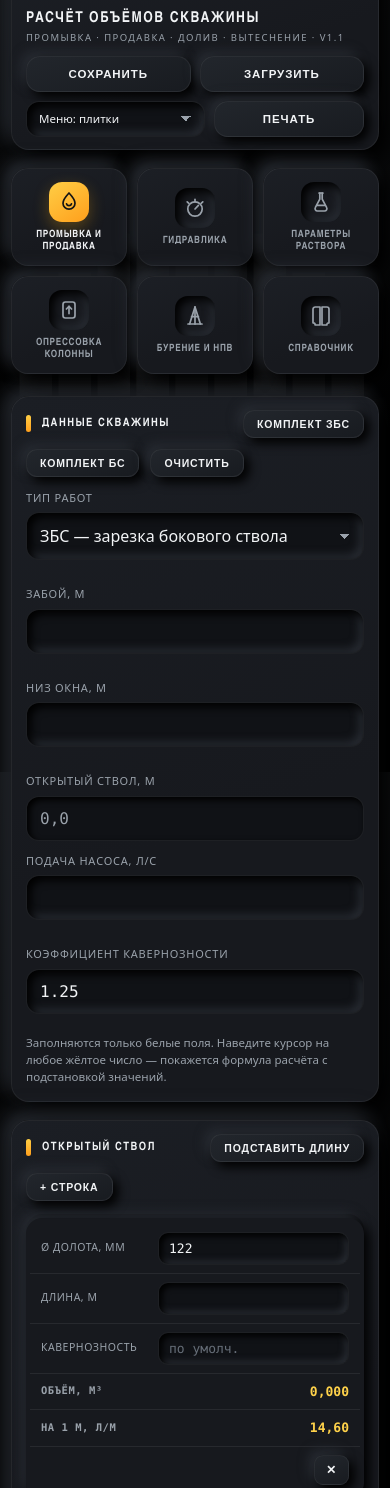
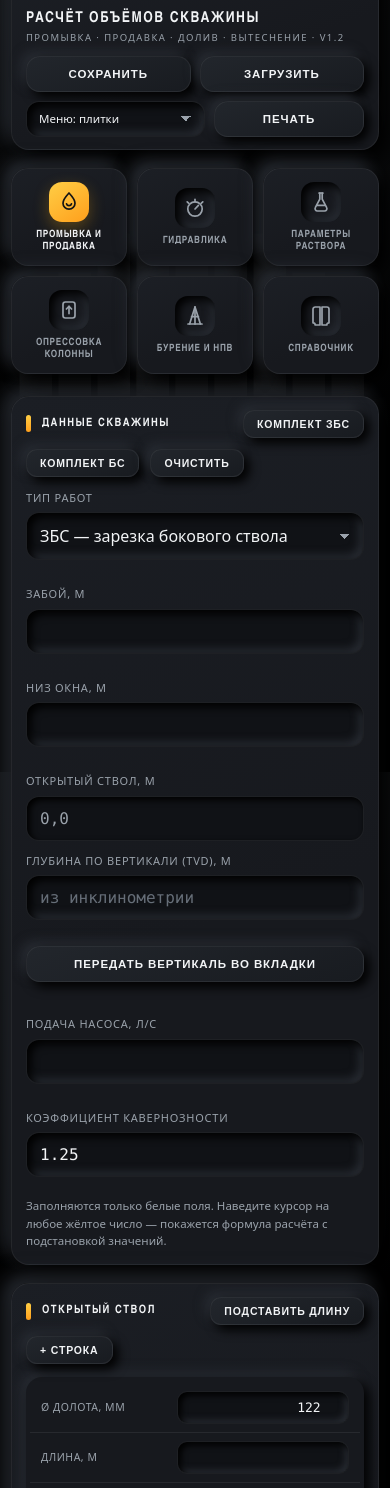
Before and after one commit to supervisor-ung/well-calc, a plain HTML site: page index.html in a window 390 px wide. Shown: the part 72-1560 px from the top of the page. Drawn offline with Linux system fonts and the light colour scheme.

Commit message:
Add files via upload

```diff
--- a/index.html
+++ b/index.html
@@ -245,19 +245,25 @@ input.bad,select.bad{box-shadow:inset 4px 4px 9px var(--sh-d),inset -4px -4px 9p
   .big .n{font-size:21px}
   #schemaScroll{overflow-x:auto;-webkit-overflow-scrolling:touch}
   #schema{min-width:560px}
-  .tscroll{overflow:visible;padding:0;box-shadow:none}
-  table.cards{min-width:0;width:100%}
+  .tscroll{overflow-x:auto;-webkit-overflow-scrolling:touch;padding:6px;border-radius:14px}
+  .tscroll:has(table.cards){overflow:visible;padding:0;box-shadow:none;background:transparent}
+  table{min-width:520px}
+  table.cards{min-width:0!important;width:100%;border-spacing:0}
   table.cards thead{display:none}
   table.cards tbody,table.cards tfoot{display:block}
   table.cards tr{display:block;border-radius:16px;margin-bottom:12px;padding:6px 4px;background:var(--panel);
     box-shadow:5px 5px 12px var(--sh-d),-5px -5px 12px var(--sh-l)}
-  table.cards td{display:flex;align-items:center;justify-content:space-between;gap:10px;
-    border:0;border-bottom:1px solid var(--line);text-align:right;padding:8px 11px;border-radius:0!important}
+  table.cards td{display:flex;align-items:center;justify-content:space-between;gap:8px;
+    border:0;border-bottom:1px solid var(--line);text-align:right;padding:8px 11px;border-radius:0!important;
+    min-width:0;overflow-wrap:anywhere}
   table.cards td:last-child{border-bottom:0}
   table.cards td::before{content:attr(data-l);color:var(--muted);font-size:10.5px;text-transform:uppercase;
-    letter-spacing:.05em;text-align:left;flex:1 1 45%}
+    letter-spacing:.05em;text-align:left;flex:0 1 auto;min-width:0}
   table.cards td:empty{display:none}
-  table.cards td input,table.cards td select{flex:1 1 52%;width:auto}
+  table.cards td input,table.cards td select{flex:0 1 56%;width:auto;min-width:90px;text-align:right}
+  table.cards td.calc,table.cards td.dim{font-size:13.5px;white-space:nowrap}
+  .res .k{padding-right:8px}
+  .big div{padding:13px 14px}
   table.cards td.act{justify-content:flex-end}
   table.cards tfoot tr{background:var(--panel2)}
 }
@@ -300,7 +306,7 @@ input.bad,select.bad{box-shadow:inset 4px 4px 9px var(--sh-d),inset -4px -4px 9p
   </svg>
   <div>
     <h1>Расчёт объёмов скважины</h1>
-    <div class="sub">Промывка · продавка · долив · вытеснение · v1.1</div>
+    <div class="sub">Промывка · продавка · долив · вытеснение · v1.2</div>
   </div>
   <div class="spacer"></div>
   <div class="hbtns">
@@ -344,6 +350,16 @@ input.bad,select.bad{box-shadow:inset 4px 4px 9px var(--sh-d),inset -4px -4px 9p
         <label class="f"><span>Забой, м</span><input id="zaboy" value="" inputmode="decimal" oninput="safeCalc()"></label>
         <label class="f"><span id="lblBash">Низ окна, м</span><input id="bashmak" value="" inputmode="decimal" oninput="safeCalc()"></label>
         <label class="f"><span>Открытый ствол, м</span><input id="ostvol" readonly></label>
+      </div>
+      <div class="grid3">
+        <label class="f"><span>Глубина по вертикали (TVD), м</span>
+          <input id="tvd" inputmode="decimal" placeholder="из инклинометрии" oninput="safeCalc()"></label>
+        <div class="f" style="display:flex;align-items:flex-end;padding-bottom:10px">
+          <button class="btn" onclick="pushTvd()" style="width:100%">Передать вертикаль во вкладки</button>
+        </div>
+        <div class="f" style="display:flex;align-items:flex-end;padding-bottom:10px">
+          <span class="hint" id="tvdInfo" style="margin:0"></span>
+        </div>
       </div>
       <div class="grid3">
         <label class="f"><span>Подача насоса, л/с</span><input id="podacha" value="" inputmode="decimal" oninput="safeCalc()"></label>
@@ -1533,6 +1549,9 @@ function validate(d){
   mark('podacha',$('podacha').value!==''&&!(d.Q>0));
   if(d.zab>0&&d.bash>d.zab)errs.push('глубина низа окна / башмака больше забоя');
   if(d.zab>0&&d.toolL>d.zab)errs.push('длина инструмента больше забоя');
+  const tv=num($('tvd').value);
+  if(tv>0&&d.zab>0&&tv>d.zab+0.5)errs.push('вертикаль больше глубины по стволу');
+  $('tvd').classList.toggle('bad',tv>0&&d.zab>0&&tv>d.zab+0.5);
   if(d.bash>0&&d.sLc>d.bash+0.5)errs.push('длина инструмента в колонне больше глубины низа окна / башмака');
   if(d.os>0&&d.sLo>d.os+0.5)errs.push('длина инструмента в открытом стволе больше длины открытого ствола');
   $('tblTool').querySelectorAll('tbody tr').forEach(tr=>{
@@ -1547,6 +1566,18 @@ function validate(d){
   else{pb.disabled=false;pb.title='';}
   const box=$('valWarn');
   if(box)box.innerHTML=errs.length?'<div class="warn err">Проверьте данные: '+[...new Set(errs)].join('; ')+'. Печать заблокирована до исправления.</div>':'';
+}
+
+/* ======== вертикаль во вкладки ======== */
+function pushTvd(){
+  const t=num($('tvd').value);
+  if(!(t>0)){alert('Сначала впишите глубину по вертикали (TVD).');return;}
+  $('h_tvd').value=fmt(t,1);
+  $('p_h').value=fmt(t,1);
+  calcHydro();calcPress();
+  $('tvdInfo').innerHTML='Вертикаль <b style="display:inline;color:var(--yellow)">'+fmt(t,1)+
+    ' м</b> передана в гидравлику и опрессовку';
+  setTimeout(function(){$('tvdInfo').textContent='';},6000);
 }
 
 /* ======== долив и вытеснение ======== */
@@ -1790,7 +1821,7 @@ function collect(){
   const g=(tbl,f)=>[...$(tbl).querySelectorAll('tbody tr')].map(tr=>{
     const o={};f.forEach(k=>o[k]=tr.querySelector('.'+k)?tr.querySelector('.'+k).value:'');return o;});
   return{mode:$('mode').value,zaboy:$('zaboy').value,bashmak:$('bashmak').value,
-    podacha:$('podacha').value,kaver:$('kaver').value,
+    podacha:$('podacha').value,kaver:$('kaver').value,tvd:$('tvd').value,
     dol:{d:$('dl_d').value,met:$('dl_met').value,len:$('dl_len').value,sv:$('dl_sv').value},
 
     tool:g('tblTool',['nm','t','d','lc','lo']),cas:g('tblCas',['nm','t','d','L']),open:g('tblOpen',['d','L','k']),
@@ -1809,7 +1840,7 @@ function loadFile(e){
       const d=JSON.parse(r.result);clearAll();
       $('mode').value=d.mode||'zbs';
       $('zaboy').value=d.zaboy||'';$('bashmak').value=d.bashmak||'';
-      $('podacha').value=d.podacha||'';$('kaver').value=d.kaver||'';
+      $('podacha').value=d.podacha||'';$('kaver').value=d.kaver||'';$('tvd').value=d.tvd||'';
       setMode();
       (d.tool||[]).forEach(t=>addTool(t.nm,t.t,t.d,t.lc,t.lo));
       (d.cas||[]).forEach(c=>addCas(c.nm,c.t,c.d,c.L));
--- a/sw.js
+++ b/sw.js
@@ -8,8 +8,8 @@
 
    ВАЖНО: менять номер версии ниже при каждой правке приложения.
    ================================================================ */
-const CACHE = 'well-calc-v2';
-const FILES = ['index.html', 'manifest.json', 'icon-192.png', 'icon-512.png', 'apple-touch-icon.png'];
+const CACHE = 'well-calc-v3';
+const FILES = ['index.html', 'manifest.json', 'icon-192.png', 'icon-512.png', 'icon-1024.png', 'apple-touch-icon.png'];
 
 self.addEventListener('install', e => {
   e.waitUntil(caches.open(CACHE).then(c => c.addAll(FILES)).then(() => self.skipWaiting()));
```
Also changed, not shown: apple-touch-icon.png, icon-1024.png (added), icon-192.png, icon-512.png, manifest.json.
